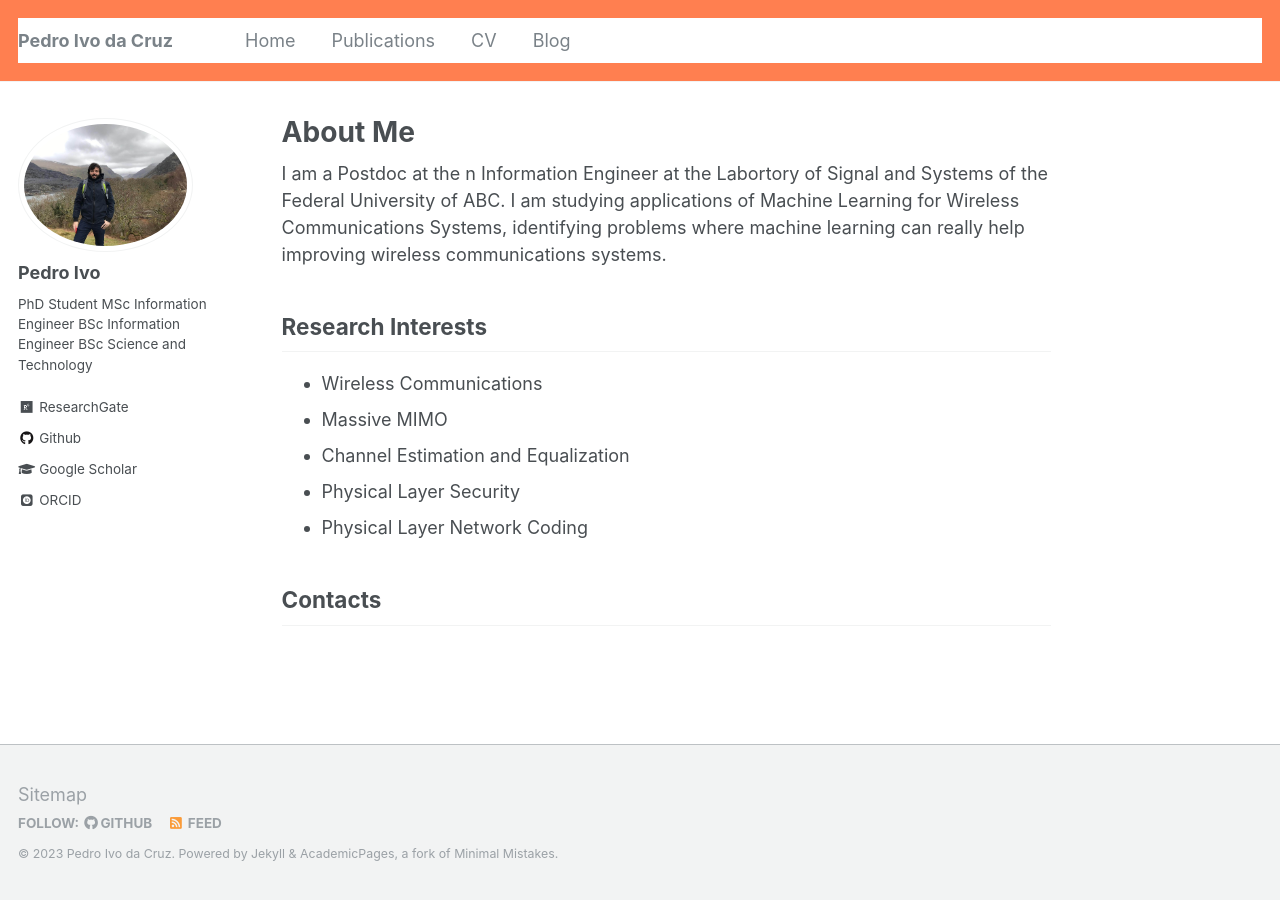
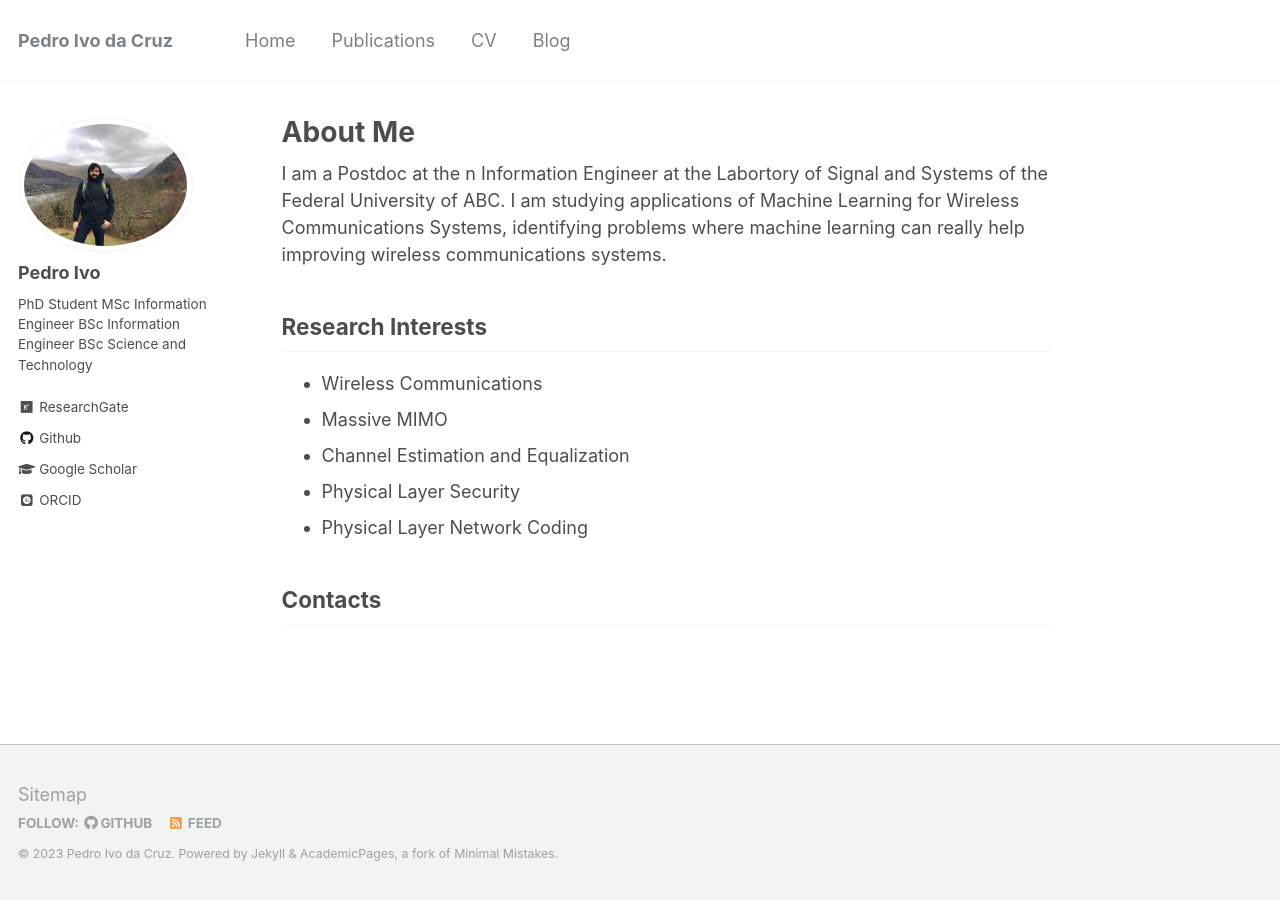
Before and after one commit to pedroidc/pedroidc.github.io, a Jekyll site: the page built from _pages/about.md, in a window 1280 px wide. Built offline with Jekyll 4.4.1, drawn with Linux system fonts in a browser that asks for light colours; some web fonts are replaced.

Commit message:
Returning css to original

```diff
--- a/_sass/_masthead.scss
+++ b/_sass/_masthead.scss
@@ -10,7 +10,6 @@
   -webkit-animation-delay: 0.15s;
           animation-delay: 0.15s;
   z-index: 20;
-  background-color: coral;
 
   &__inner-wrap {
     @include container;
```
